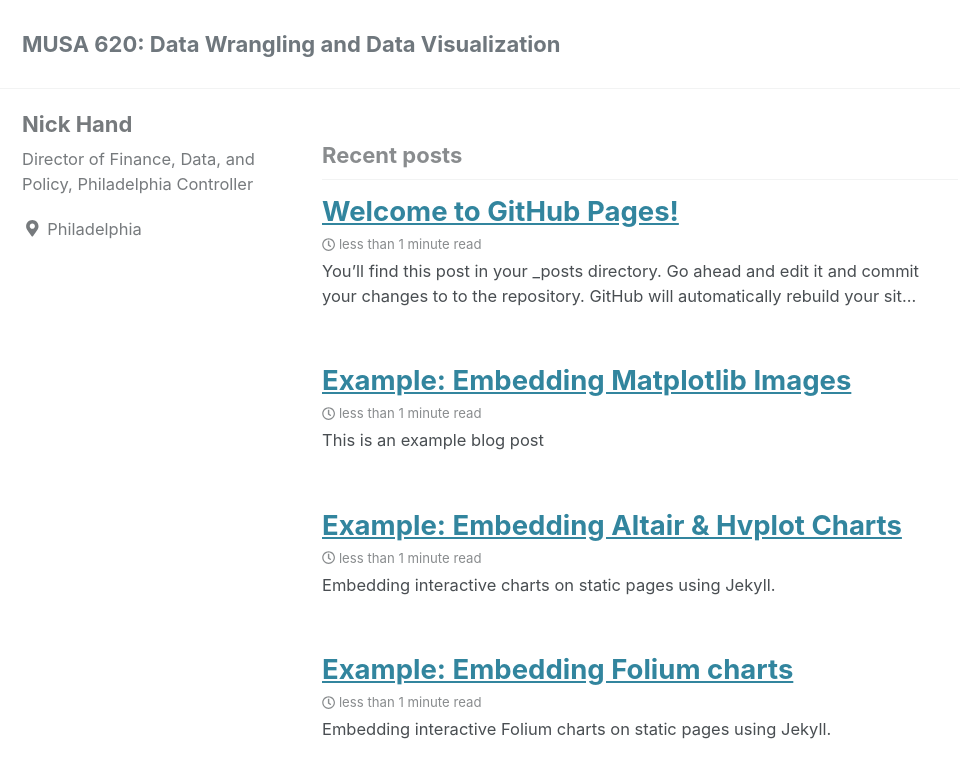
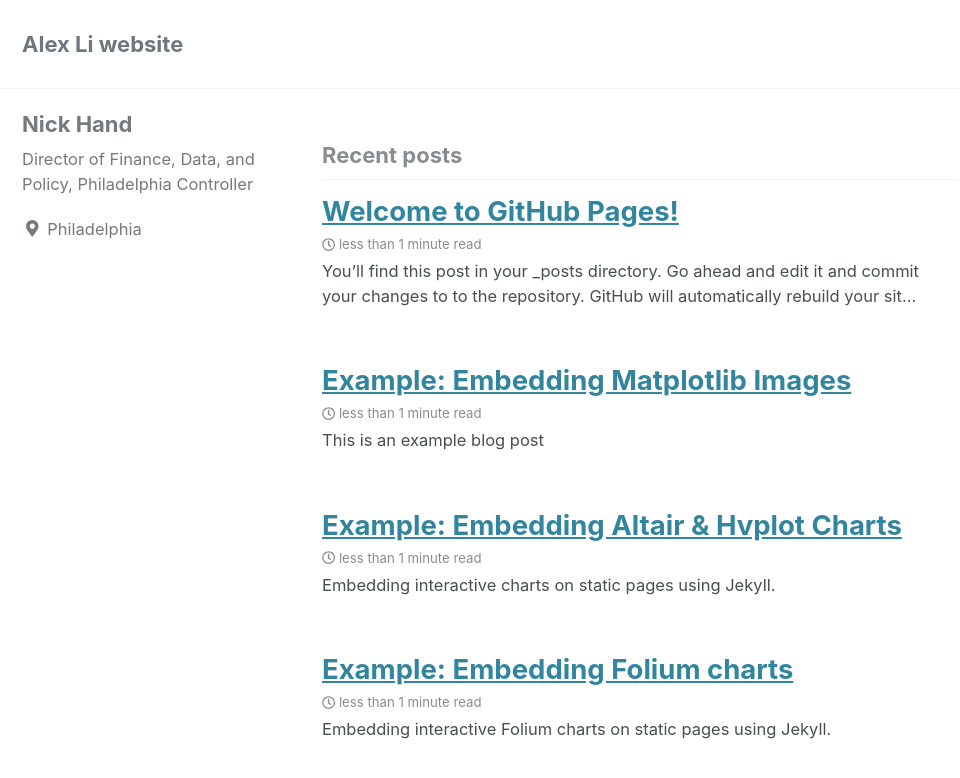
Before and after one commit to AlexLi-design/test_page, a Jekyll site: the page built from index.html, in a window 1280 px wide and 900 px high. Shown: the top 778 px of the window, without its empty margins (0-960 px from the left). Built offline with Jekyll 4.4.1, drawn with Linux system fonts in a browser that asks for light colours; cached includes are drawn as plain includes; nearby versions of some CDN libraries; a script that is not in the unit is left out; the list of posts is cut into pages by our own code; some of the changed text lies outside the part shown.

Commit message:
Update _config.yml

```diff
--- a/_config.yml
+++ b/_config.yml
@@ -16,10 +16,10 @@ minimal_mistakes_skin: "default" # "air", "aqua", "contrast", "dark", "dirt", "n
 
 # Site Settings
 locale: "en-US"
-title: "MUSA 620: Data Wrangling and Data Visualization"
+title: "Alex Li website"
 title_separator: "-"
-name: "Nick Hand"
-description: "Displaying cool data visualizations"
+name: "Alex Li"
+description: "my own class"
 url: # the base hostname & protocol for your site e.g. "https://mmistakes.github.io"
 baseurl: # the subpath of your site, e.g. "/blog"
 repository: # GitHub username/repo-name e.g. "mmistakes/minimal-mistakes"
```
